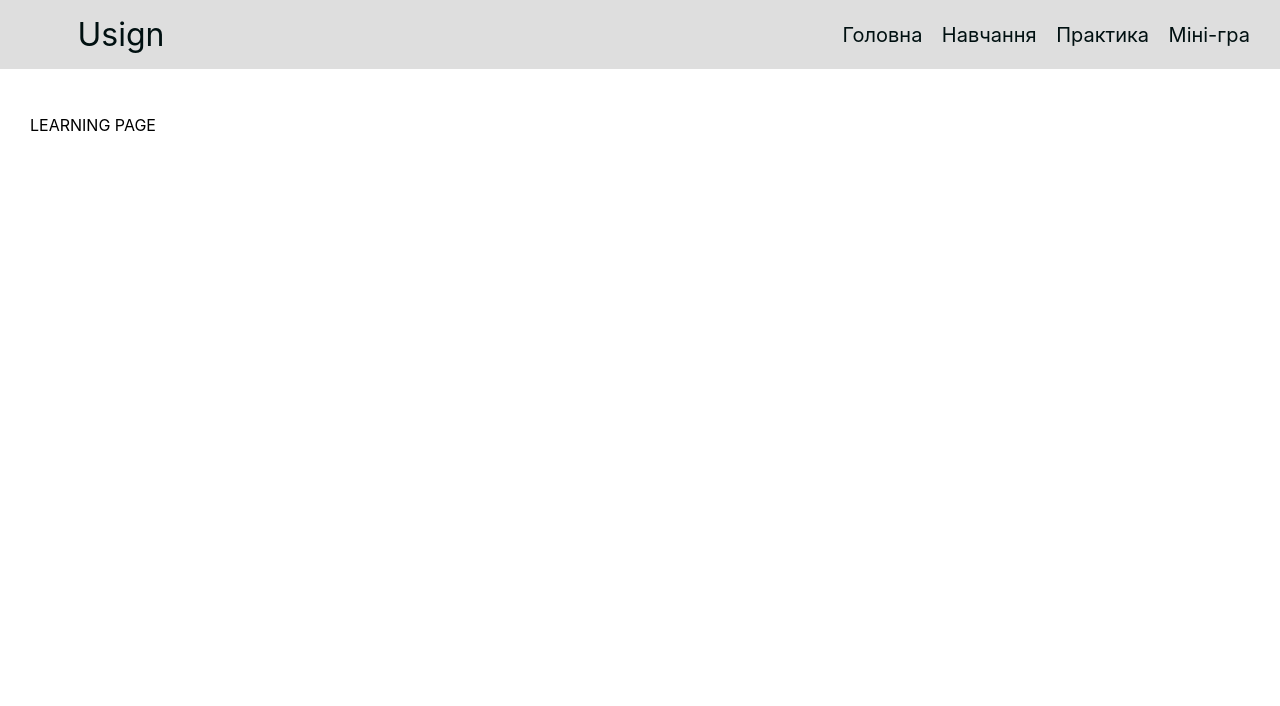
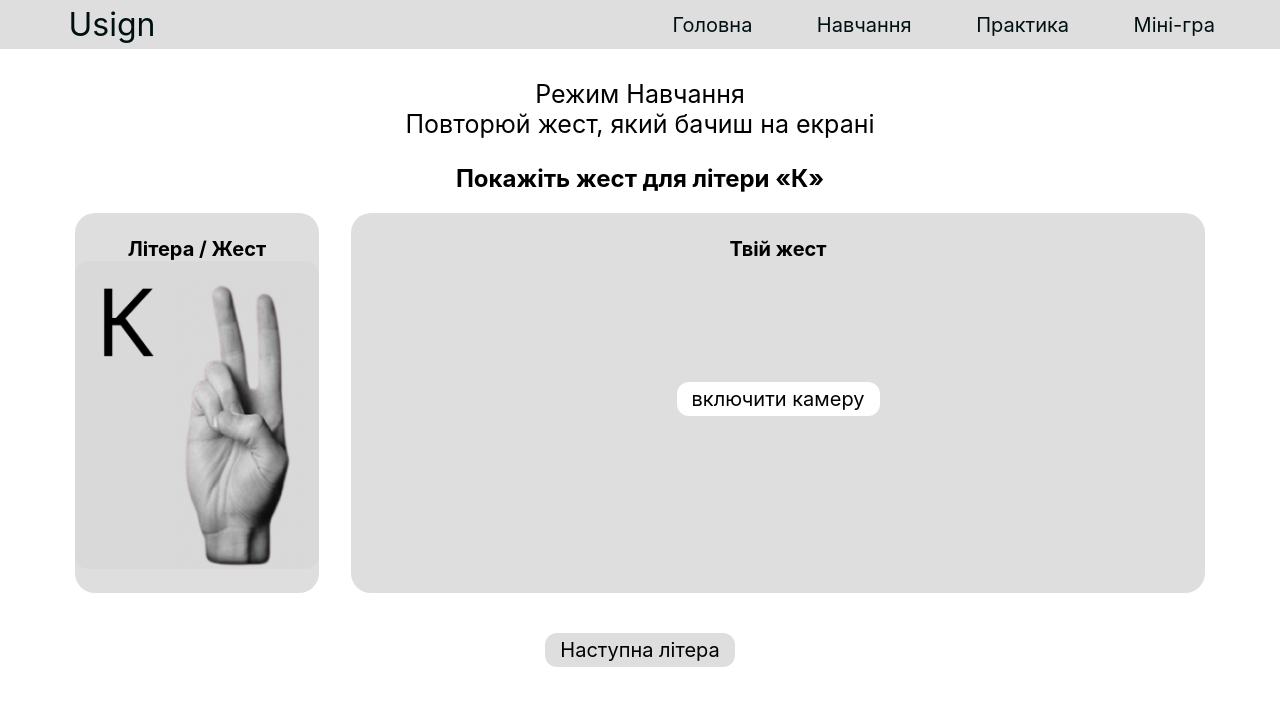
Before and after one commit to ihnryna/USL-Game, a Flask app: page /learn in a window 1280 px wide. Shown: the top 706 px of the page. Run offline with Flask 3, Linux system fonts and the light colour scheme.

Commit message:
Practice-screen layout

```diff
--- a/static/style.css
+++ b/static/style.css
@@ -6,7 +6,7 @@ body {
 header {
     background: var(--color-bg-card);
     color: var(--white);
-    padding: 15px;
+    padding: 5px;
     display: flex;
     align-items: center;
     flex-direction: row;
@@ -26,7 +26,7 @@ header a {
 
 nav a {
     color: var(--ink-black);
-    margin-right: 15px;
+    margin-right: 60px;
     text-decoration: none;
     font-size:20px;
 
@@ -151,3 +151,106 @@ justify-content: center;
 height: 220px;
 border-radius: 14px;
 }
+
+
+
+.subtitle-practice {
+font-size: 25px;
+margin-bottom: 25px;
+margin-top: 0px;
+}
+
+.practice-zone {
+  display: grid;
+  grid-template-columns: 20% 70%;
+  gap: 32px;
+  justify-items: center;
+  align-items: center;
+  justify-content: center;
+}
+
+
+.letter-card {
+width:100%;
+
+text-align: center;
+background: var(--color-bg-card);
+border-radius: 20px;
+padding: 24px;
+height: 380px;
+display: flex;
+flex-direction: column;
+justify-content: space-between;
+align-items: center;
+}
+
+.letter-card h3 {
+margin: 0;
+font-size: 20px;
+}
+
+.card-image {
+  height: 70%;
+  flex-grow: 1;
+  display: flex;
+}
+
+.card-image img {
+  height: 100%;
+  object-fit: cover;
+  border-radius: 14px;
+}
+
+.user-gesture-card{
+width:100%;
+text-align: center;
+background: var(--color-bg-card);
+border-radius: 20px;
+padding: 24px;
+height: 380px;
+display: flex;
+flex-direction: column;
+align-items: center;
+justify-content: flex-start;
+}
+
+.user-gesture-card h3 {
+margin-top: 0;
+font-size: 20px;
+}
+
+.camera-on-btn{
+    margin-top:50%;
+    background-color: var(--white);
+    border-radius: 12px;
+    border-width: 0;
+    font-size:20px;
+    padding-top: 5px;
+    padding-bottom: 5px;
+    padding-right: 15px;
+    padding-left: 15px;
+}
+
+.camera-on-btn:hover{
+    background-color: var(--frozen-lake);
+}
+
+.next-letter-btn{
+    background-color: var(--color-bg-header);
+    border-radius: 12px;
+    border-width: 0;
+    font-size:20px;
+    padding-top: 5px;
+    padding-bottom: 5px;
+    padding-right: 15px;
+    padding-left: 15px;
+}
+
+.next-letter-btn:hover{
+    background-color: var(--frozen-lake);
+}
+
+.bottom-buttons{
+    padding-top:40px;
+    text-align: center;
+}
--- a/templates/learn.html
+++ b/templates/learn.html
@@ -3,6 +3,33 @@
 {% block title %}Learn mode | USL Game{% endblock %}
 
 {% block content %}
-<p>LEARNING PAGE</p>
+<div class="welcome">
+    <div class="subtitle-practice">Режим Навчання<br>Повторюй жест, який бачиш на екрані</div>
+    <h2>Покажіть жест для літери «К»</h2>
+</div>
+
+<div class="practice-zone">
+    <div class="letter-card">
+        <div>
+            <h3>Літера / Жест</h3>
+        </div>
+        <div class="card-image">
+            <img src="static/images/letter-cards/К.png" alt="Літера/Жест"/>
+        </div>
+    </div>
+
+    <div class="user-gesture-card">
+        <div>
+            <h3>Твій жест</h3>
+        </div>
+        <div class="camera-zone">
+            <button class="camera-on-btn">включити камеру</button>
+        </div>
+    </div>
+
+</div>
+<div class="bottom-buttons">
+    <button class="next-letter-btn">Наступна літера</button>
+</div>
 
 {% endblock %}
```
Also changed, not shown: templates/home.html (+6 -2 lines), static/images/letter-cards/К.png (added).
